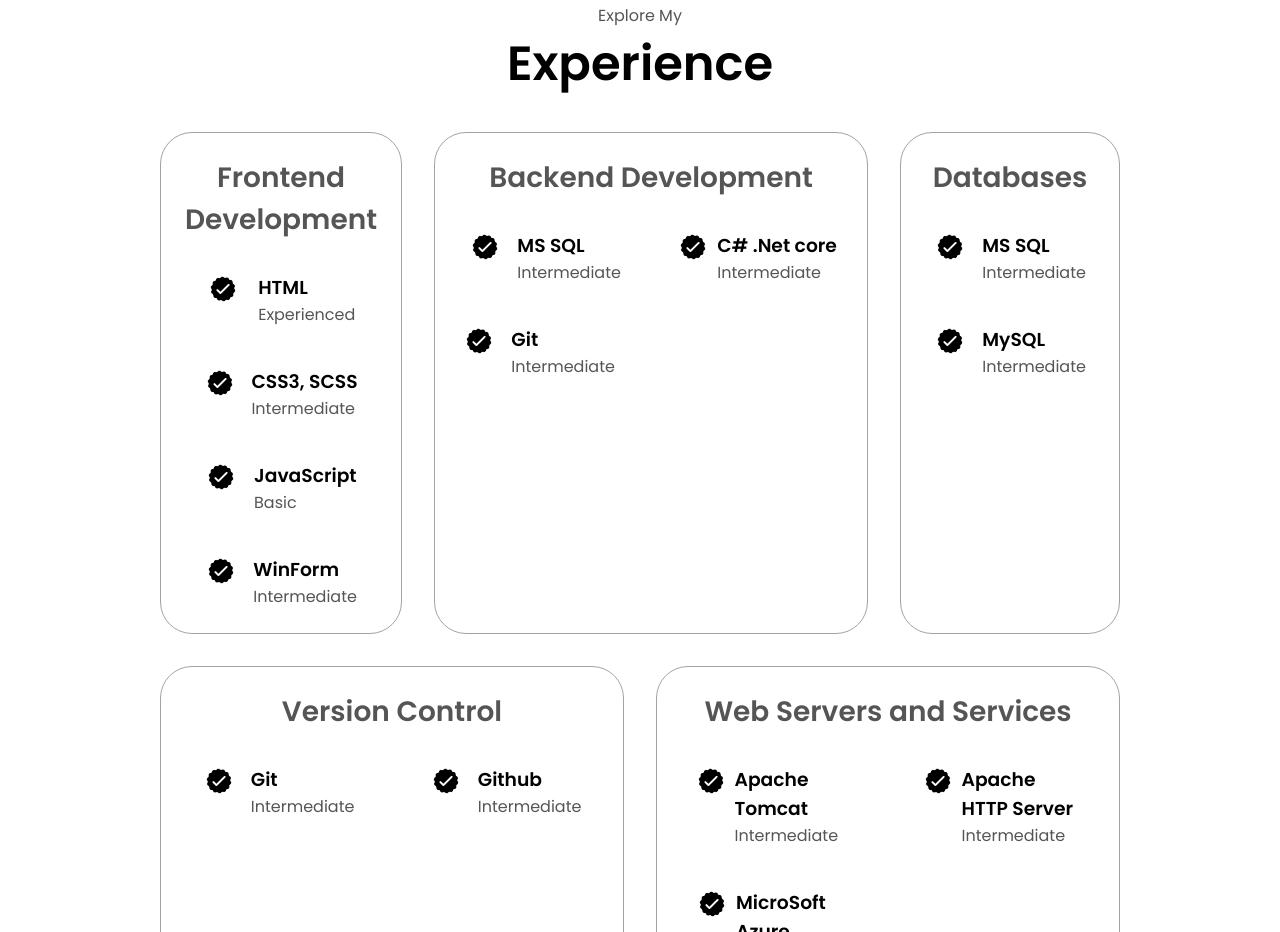
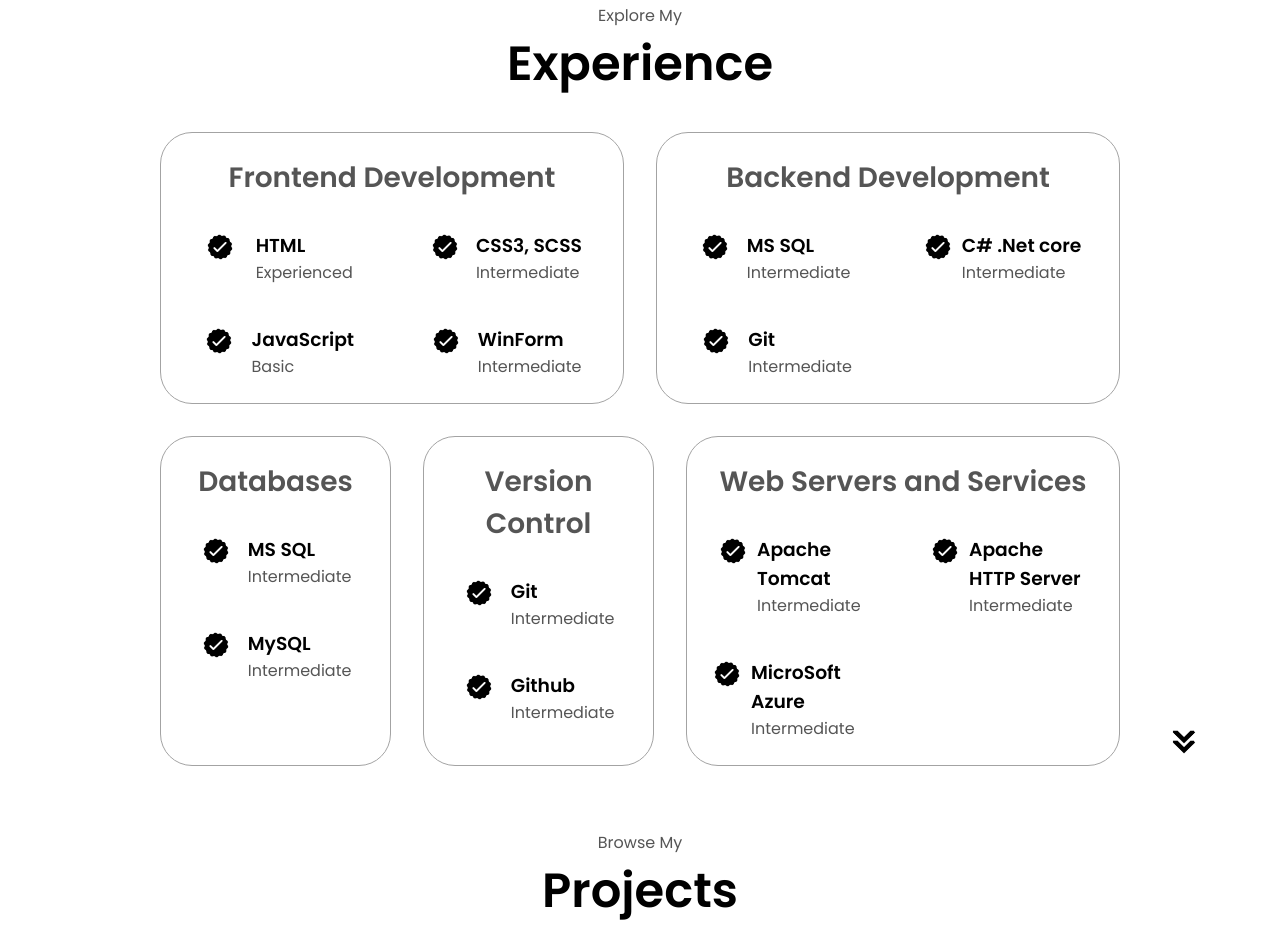
Before and after one commit to devopsnormad/my_portfolio, a plain HTML site: page index.html in a window 1280 px wide. Shown: the part 1713-2645 px from the top of the page. Drawn offline with Linux system fonts and the light colour scheme.

Commit message:
initial commit for my portfolio

```diff
--- a/index.html
+++ b/index.html
@@ -113,6 +113,7 @@
             <h1 class="title">Experience</h1>
             <div class="experience-details-container">
                 <div class="about-containers">
+                    <div class="experience-group">
                         <div class="details-container">
                             <h2 class="experience-sub-title">Frontend Development</h2>
                             <div class="article-container">
@@ -171,6 +172,7 @@
                                         <p>Intermediate</p>
                                     </div>
                                 </article>
+                            </div>
                         </div>
                     </div>
                     <div class="details-container">
--- a/style.css
+++ b/style.css
@@ -343,6 +343,10 @@ section{
   position: relative;
 }
 
+.experience-group{
+  display: flex;
+  gap: 2rem;
+}
 .experience-sub-title {
   color: rgb(85, 85, 85);
   font-weight: 600;
```
Lines whose indentation alone changed are shown as unchanged.
